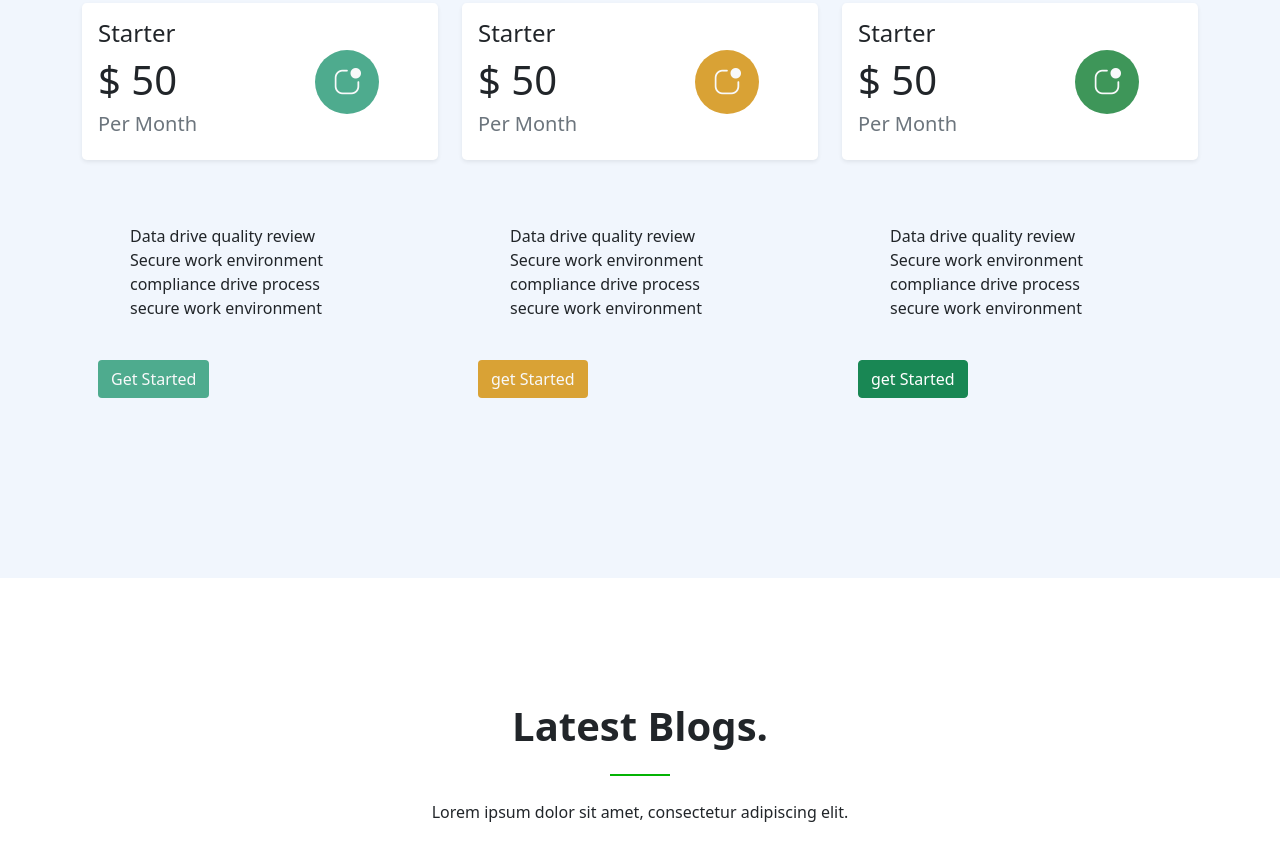
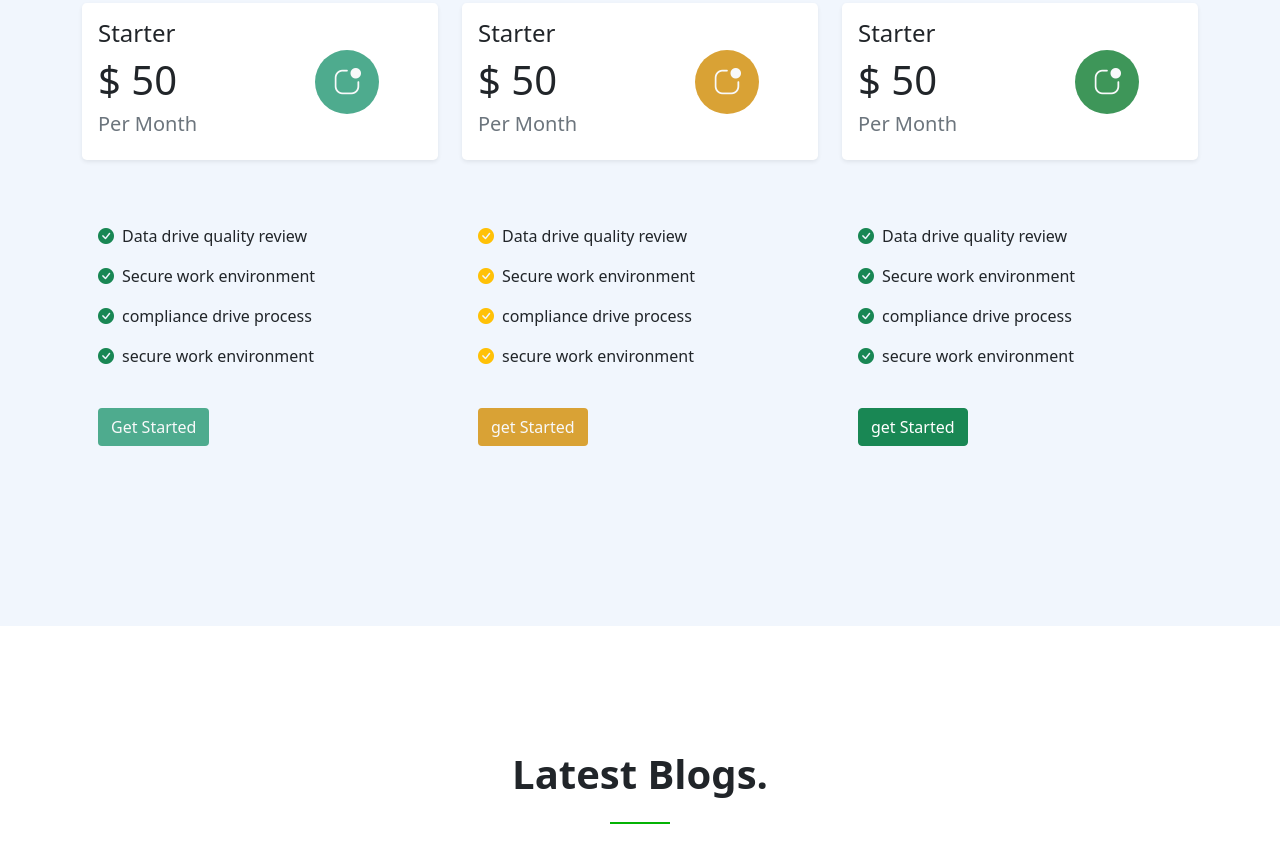
Before and after one commit to basharo9/B-project.-02, a plain HTML site: page index.html in a window 1280 px wide. Shown: the part 6130-6975 px from the top of the page. Drawn offline with nearby package versions, Linux system fonts and the light colour scheme.

Commit message:
ADD section names

```diff
--- a/index.html
+++ b/index.html
@@ -66,7 +66,7 @@
   </nav>
 
   <main>
-    <!--  S E C T I O N  01-->
+    <!--  S E C T I O N  01  (Build a better)-->
     <section class="mono-section-one">
       <div class="container-fluid mono-section-one-bg " style="background-image: url('./image/home-banner.jpg');
                 max-width: 100%; max-height: 100%; overflow: hidden; ">
@@ -120,7 +120,7 @@
     </section>
     <!--  S E C T I O N /01 -->
 
-    <!-- S E C T I O N 02 -->
+    <!-- S E C T I O N 02 (We known) -->
     <section>
       <div class="container">
 
@@ -178,7 +178,7 @@
     </section>
     <!-- S E C T I O N /02 -->
 
-    <!-- S E C T I O N 03 -->
+    <!-- S E C T I O N 03 (Work together)-->
     <section class="section-bg">
       <div class="container py-3 ">
         <div class="row justify-content-center extra_margin  ">
@@ -235,7 +235,7 @@
     </section>
     <!-- S E C T I O N /03 -->
 
-    <!-- S E C T I O N 04 -->
+    <!-- S E C T I O N 04 (Leading Coworking) -->
     <section>
       <div class="container ">
         <div class="row align-items-center extra_margin">
@@ -276,7 +276,7 @@
     </section>
     <!-- S E C T I O N /04 -->
 
-    <!--  S E C T I O N 05 -->
+    <!--  S E C T I O N 05 (Co-working) -->
     <section class="section-bg py-2">
       <div class="container">
         <div class="row  justify-content-center extra_margin ">
@@ -402,7 +402,7 @@
     </section>
     <!--  S E C T I O N /05 -->
 
-    <!--  S E C T I O N  06 -->
+    <!--  S E C T I O N  06 (Testimonial) -->
     <section>
       <div class="container">
         <div class="row justify-content-center extra_margin">
@@ -651,7 +651,7 @@
     </section>
     <!--  S E C T I O N /06 -->
 
-    <!-- S E C T I O N 07 -->
+    <!-- S E C T I O N 07 (We Offer)-->
     <section class="section-bg">
       <div class="container py-3 ">
         <!-- title  -->
@@ -684,12 +684,12 @@
                   </div>
                 </div>
                 <div class="card-body ">
-                  <ul>
-                    <li>Data drive quality review </li>
-                    <li>Secure work environment</li>
-                    <li>compliance drive process</li>
-                    <li>secure work environment</li>
-                  </ul>
+
+                  <p> <i class="bi bi-check-circle-fill text-success me-2"></i>Data drive quality review </p>
+                  <p> <i class="bi bi-check-circle-fill text-success me-2"></i>Secure work environment</p>
+                  <p> <i class="bi bi-check-circle-fill text-success me-2"></i>compliance drive process</p>
+                  <p> <i class="bi bi-check-circle-fill text-success me-2"></i>secure work environment</p>
+
                   <a href="#" class="btn  mycolor_01 my-4 text-light ">Get Started</a>
                 </div>
               </div>
@@ -711,13 +711,11 @@
                   </div>
                 </div>
                 <div class="card-body ">
-                  <ul>
-                    <li>Data drive quality review </li>
-                    <li>Secure work environment</li>
-                    <li>compliance drive process</li>
-                    <li>secure work environment</li>
-                  </ul>
-                  <a href="#" class="btn mycolor_02 text-light  my-4">get Started</a>
+                  <p> <i class="bi bi-check-circle-fill text-warning me-2"></i>Data drive quality review </p>
+                  <p> <i class="bi bi-check-circle-fill text-warning me-2"></i>Secure work environment</p>
+                  <p> <i class="bi bi-check-circle-fill text-warning me-2"></i>compliance drive process</p>
+                  <p> <i class="bi bi-check-circle-fill text-warning me-2"></i>secure work environment</p>
+                  <a href="#" class="btn mycolor_02 text-light  my-4 me-2">get Started</a>
                 </div>
               </div>
               <div class="col-lg-4">
@@ -738,12 +736,10 @@
                   </div>
                 </div>
                 <div class="card-body ">
-                  <ul>
-                    <li>Data drive quality review </li>
-                    <li>Secure work environment</li>
-                    <li>compliance drive process</li>
-                    <li>secure work environment</li>
-                  </ul>
+                  <p> <i class="bi bi-check-circle-fill text-success me-2"></i>Data drive quality review </p>
+                  <p> <i class="bi bi-check-circle-fill text-success me-2"></i>Secure work environment</p>
+                  <p> <i class="bi bi-check-circle-fill text-success me-2"></i>compliance drive process</p>
+                  <p> <i class="bi bi-check-circle-fill text-success me-2"></i>secure work environment</p>
                   <a href="#" class="btn btn-success my-4">get Started</a>
                 </div>
               </div>
@@ -756,7 +752,7 @@
     </section>
     <!-- S E C T I O N /07 -->
 
-    <!-- S E C T I O N 08 -->
+    <!-- S E C T I O N 08 (Latest Blogs)-->
     <section>
       <div class="container extra_margin">
         <!-- TITLE -->
@@ -810,7 +806,7 @@
       </div>
     </section>
     <!--  S E C T I O N /08 -->
-
+    <!-- S E C T I O N 09 (Send a Message) -->
     <section class="section-bg">
       <div class="container  ">
 
@@ -833,7 +829,7 @@
               <div class="circleIcon d-flex justify-content-center align-items-center "> <i class="bi bi-instagram Icone"></i> </div>
              </div>
 
-             <div class="my-4 ">
+             <div class="my-4 location">
               <iframe src="https://www.google.com/maps/embed?pb=!1m18!1m12!1m3!1d57498.00018510306!2d89.22702604741235!3d25.749911571050816!2m3!1f0!2f0!3f0!3m2!1i1024!2i768!4f13.1!3m3!1m2!1s0x39e32de6fca6019b%3A0x9fa496e687f818c8!2sRangpur!5e0!3m2!1sen!2sbd!4v1676644465592!5m2!1sen!2sbd"
                 style="border:0;" allowfullscreen="" loading="lazy" referrerpolicy="no-referrer-when-downgrade" class="location-image"></iframe>
              </div>
@@ -870,6 +866,7 @@
 
       </div>
     </section>
+    <!-- S E C T I O N /09 -->
   </main>
 
   <footer class="bg-dark">
--- a/style.css
+++ b/style.css
@@ -103,6 +103,10 @@
   height: 250px;
   border: #3E9659 4px;
  }
+ .location {
+  border:3px solid #bdb9b9 ;
+  border-radius: 6px;
+ }
 
  .last_form {
   max-width: 26rem;
```
Also changed, not shown: example.html (+1 -1 lines).
